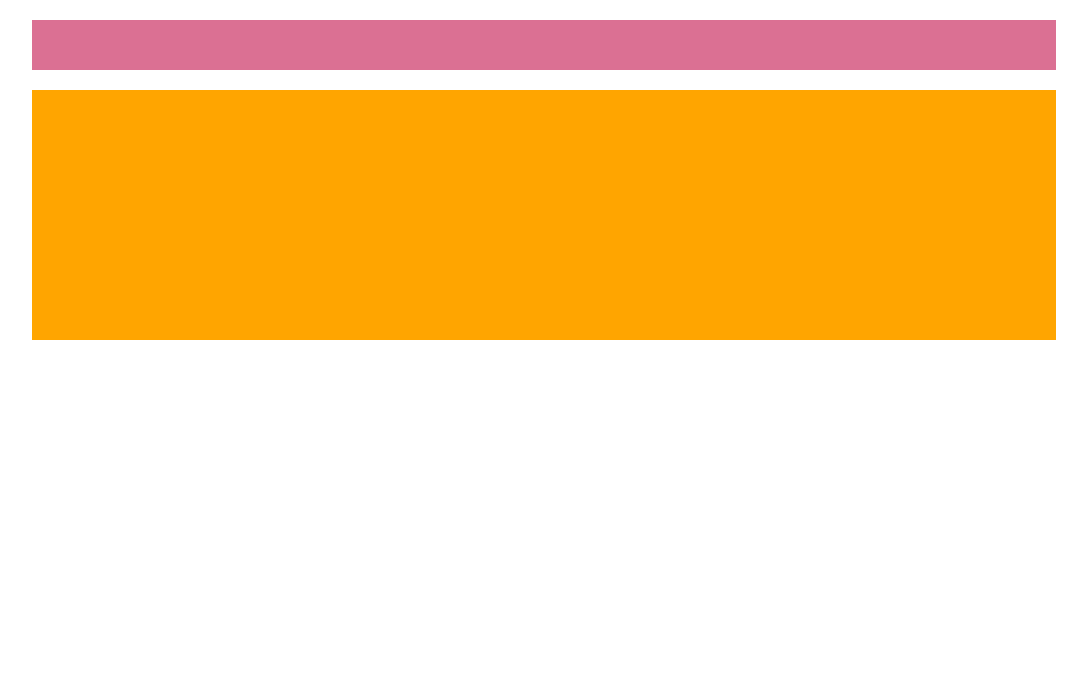
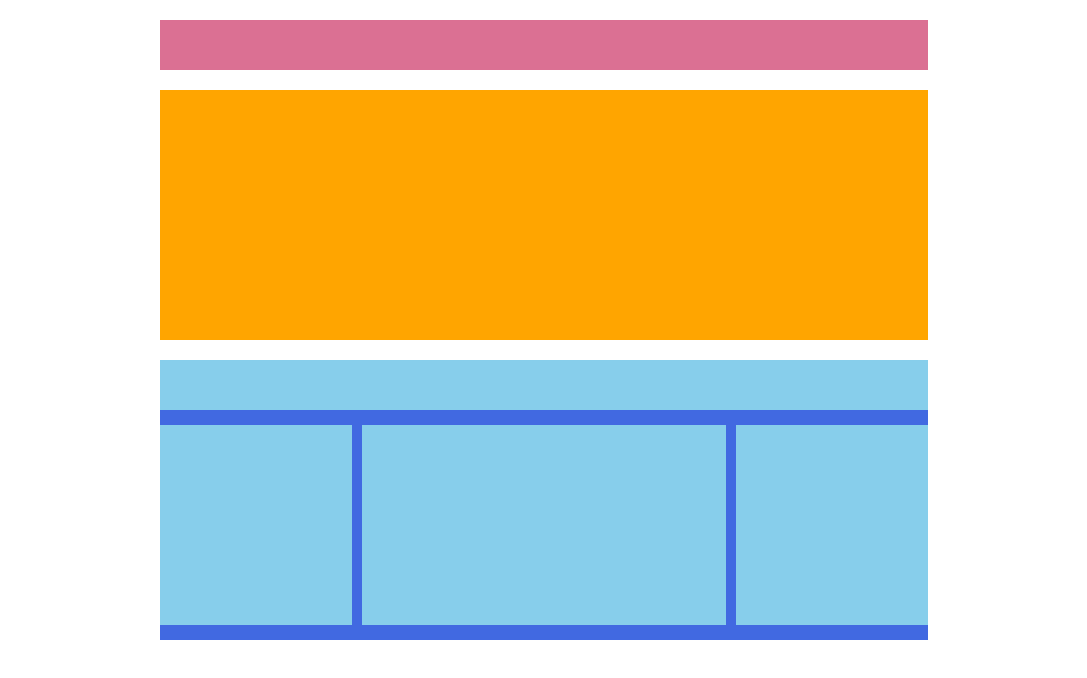
Before and after one commit to didebbo/htmlcss-struttura-wp, a plain HTML site: page index.html in a window 1280 px wide. Shown: the whole page, without its empty margins (96-1183 px from the left). Drawn offline with Linux system fonts and the light colour scheme.

Commit message:
aggiunto main

```diff
--- a/css/style.css
+++ b/css/style.css
@@ -5,14 +5,14 @@
     box-sizing: border-box;
 }
 
-.clearfix {
+.clearfix::after {
     display: table;
     content: "";
     clear: both;
 }
 
 .container {
-    width: 80%;
+    width: 60%;
     margin: 20px auto;
 }
 
@@ -26,3 +26,32 @@ header .orange {
     height: 250px;
     background-color: orange;
 }
+
+header {
+    margin-bottom: 20px;
+}
+
+main .row-1 {
+    height: 50px;
+    background-color: skyblue;
+}
+
+main .content{
+    background-color: royalblue;
+}
+
+main .col {
+    float: left;
+    height: 200px;
+    background-color: skyblue;
+}
+
+.w-25 {
+    width: 25%;
+    margin: 15px 0px;
+}
+
+.w-50 {
+    margin: 15px 10px;
+    width: calc(50% - (10px * 2) );
+}
--- a/index.html
+++ b/index.html
@@ -23,6 +23,14 @@
         <!-- Main -->
         <main>
 
+            <div class="row-1"></div>
+
+            <div class="content clearfix">
+                <div class="col w-25"></div>
+                <div class="col w-50"></div>
+                <div class="col w-25"></div>
+            </div>
+
         </main>
         <!-- /Main -->
 
```
